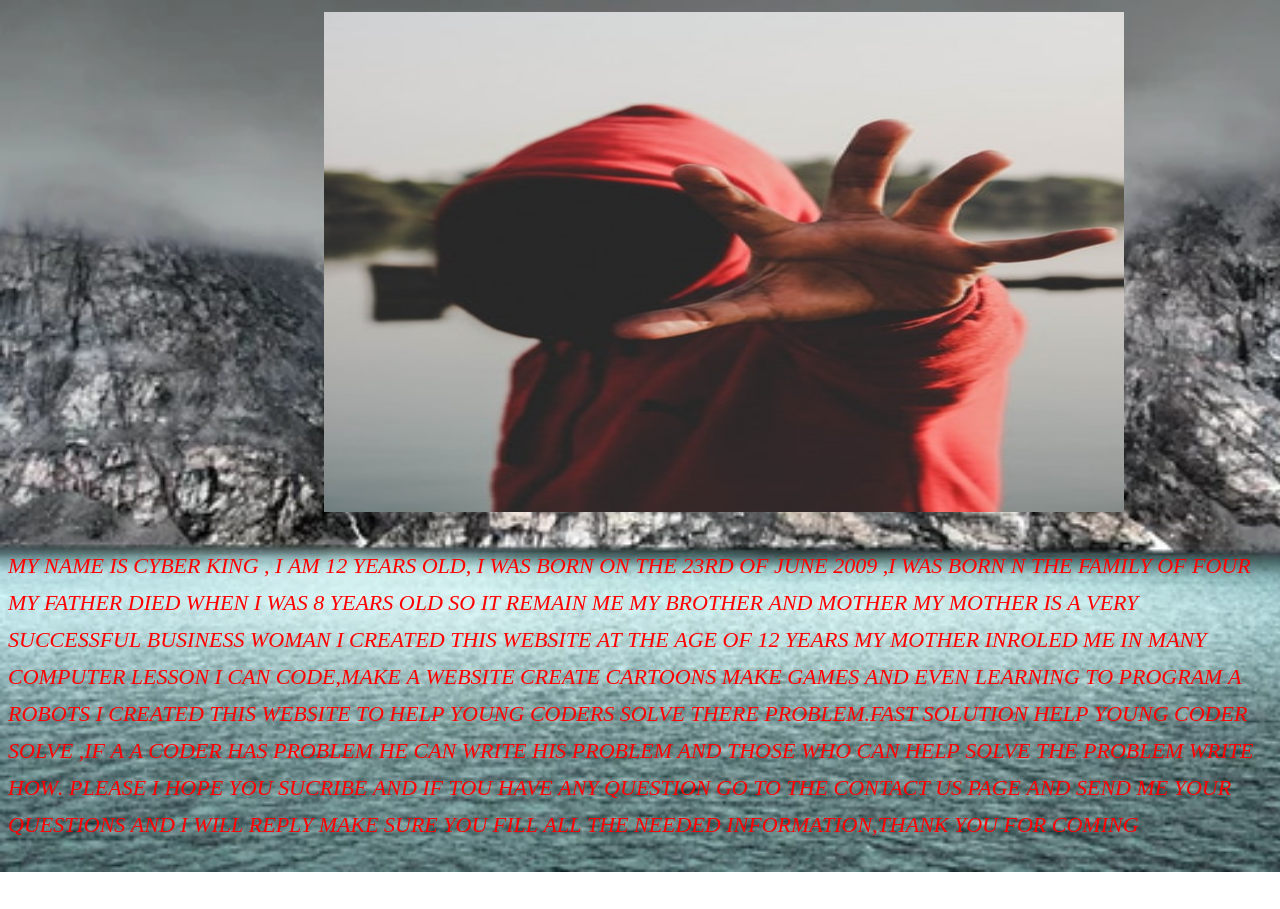
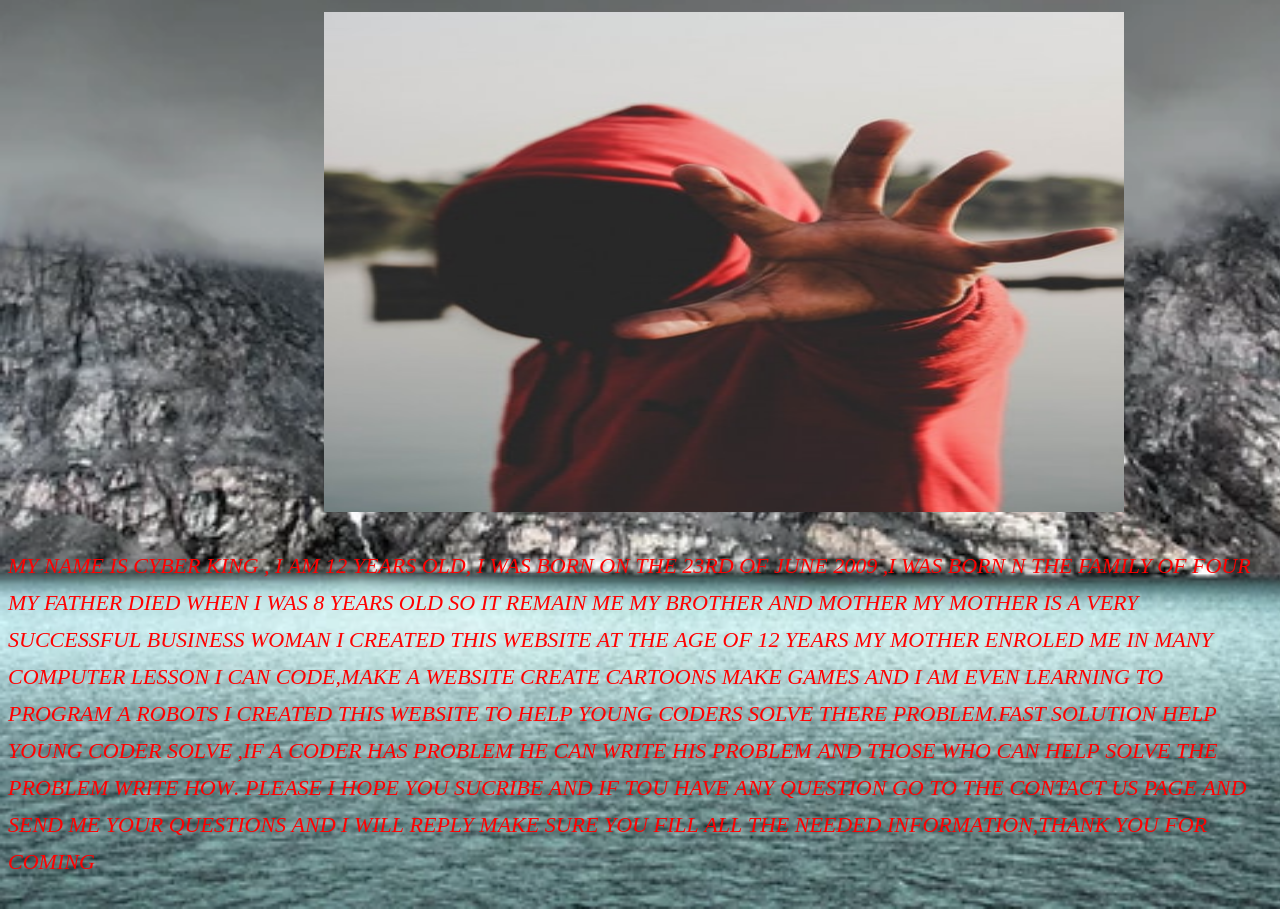
Before and after one commit to sitlong/sitlong.github.io, a plain HTML site: page about.html in a window 1280 px wide. Shown: the part 110-1019 px from the top of the page. Before the commit the page ends 982 px from the top, so only its background shows below. Drawn offline with Linux system fonts and the light colour scheme.

Commit message:
chande 6

```diff
--- a/about.html
+++ b/about.html
@@ -20,6 +20,6 @@
    </nav>
 
    <img src="guy.jpg" alt="" width="100%">
-    <p style="font-style: italic; color: red; font-size: 2em; font-variant-caps: all-petite-caps;" class="ant">my name is cyber king , i am 12 years old, i was born on the 23rd of june 2009 ,i was born n the family of four  my father died when i was 8 years old so it remain me my brother and mother my mother is a very successful business woman i created this website at the age of 12 years my mother inroled me in many computer lesson i can code,make a website create cartoons make games and even learning to program a robots i created this website to help young coders solve there problem.fast solution help young coder solve ,if a a coder has problem he can write his problem and those who can help solve the problem write how. please i hope you sucribe and if tou have any question go to the contact us page and send me your questions and i will reply make sure you fill all the needed information,thank you for coming</p>
+    <p style="font-style: italic; color: red; font-size: 2em; font-variant-caps: all-petite-caps;" class="ant">my name is cyber king , i am 12 years old, i was born on the 23rd of june 2009 ,i was born n the family of four  my father died when i was 8 years old so it remain me my brother and mother my mother is a very successful business woman i created this website at the age of 12 years my mother enroled me in many computer lesson i can code,make a website create cartoons make games and i am even learning to program a robots i created this website to help young coders solve there problem.fast solution help young coder solve ,if  a coder has problem he can write his problem and those who can help solve the problem write how. please i hope you sucribe and if tou have any question go to the contact us page and send me your questions and i will reply make sure you fill all the needed information,thank you for coming</p>
 </body>
 </html>
```
